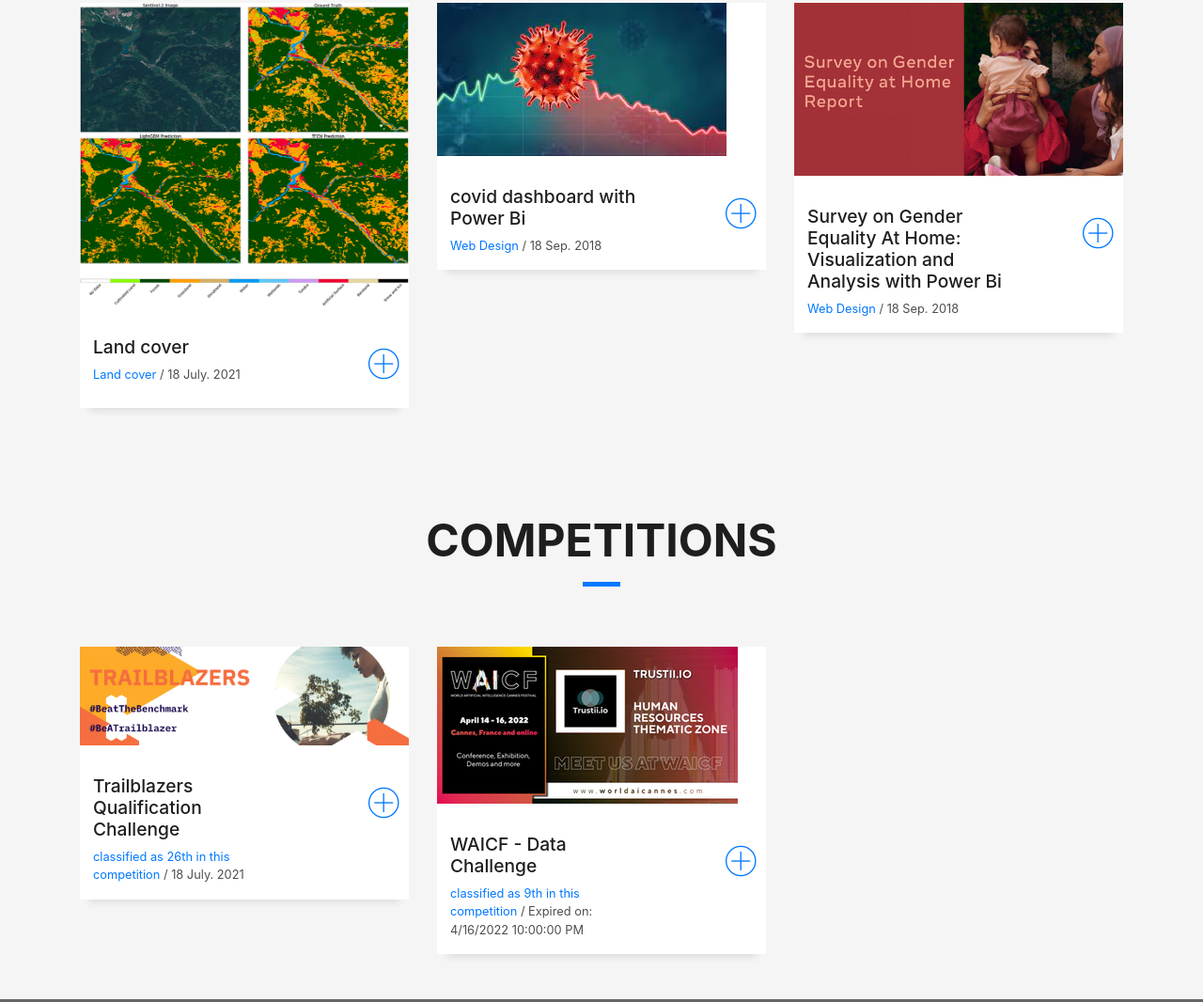
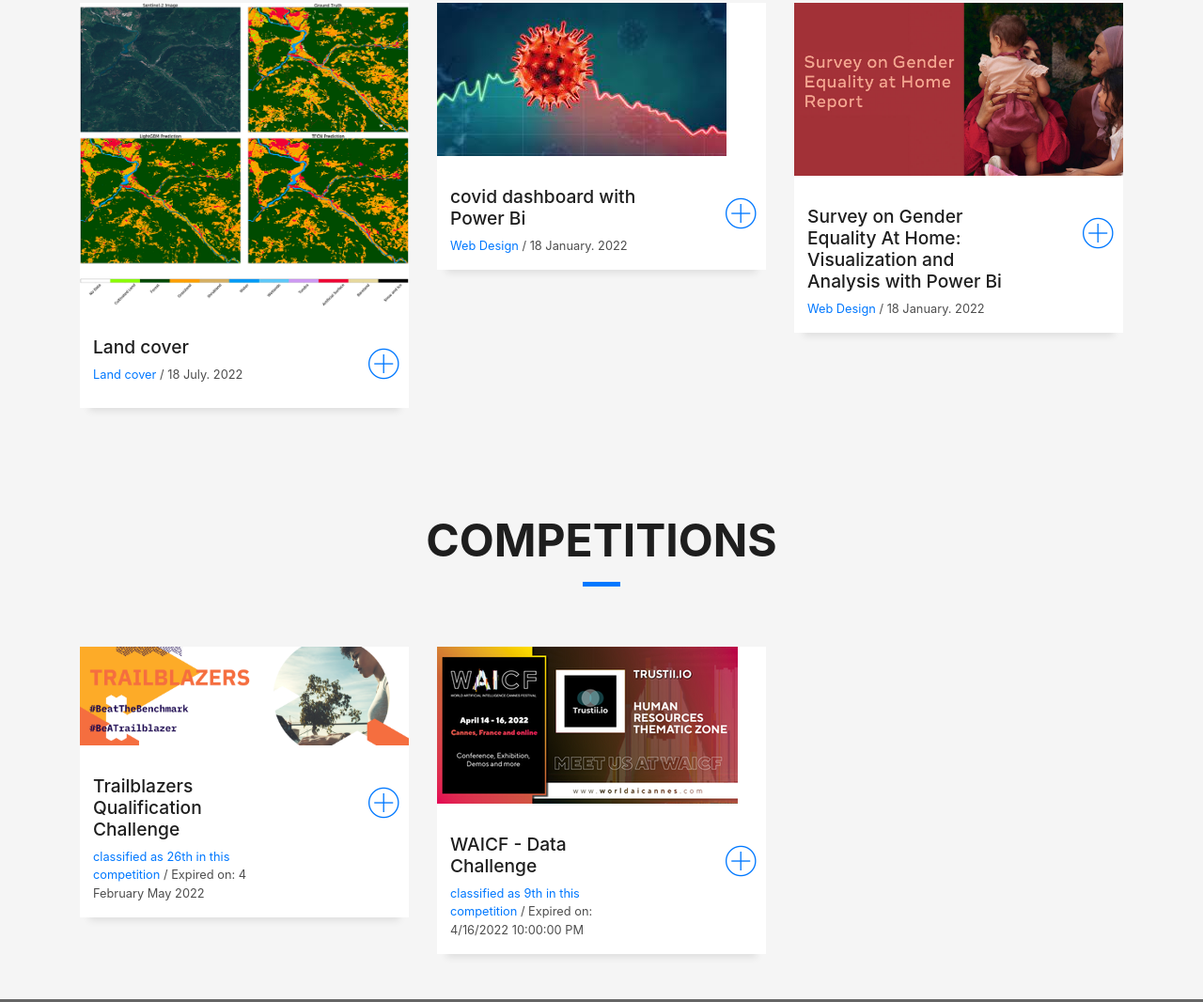
Before and after one commit to mohamedhajja/mohamedhajja.github.io, a plain HTML site: page index.html in a window 1280 px wide. Shown: the part 1769-2835 px from the top of the page at 94% size. Drawn offline with Linux system fonts and the light colour scheme; files whose address does not match are found by name.

Commit message:
modified:   index.html

```diff
--- a/index.html
+++ b/index.html
@@ -186,7 +186,7 @@
                   <div class="col-sm-8">
                     <h2 class="w-title">Land cover</h2>
                     <div class="w-more">
-                      <span class="w-ctegory">Land cover</span> / <span class="w-date">18 July. 2021</span>
+                      <span class="w-ctegory">Land cover</span> / <span class="w-date">18 July. 2022</span>
                     </div>
                   </div>
                   <div class="col-sm-4">
@@ -211,7 +211,7 @@
                   <div class="col-sm-8">
                     <h2 class="w-title">covid dashboard with Power Bi</h2>
                     <div class="w-more">
-                      <span class="w-ctegory">Web Design</span> / <span class="w-date">18 Sep. 2018</span>
+                      <span class="w-ctegory">Web Design</span> / <span class="w-date">18 January. 2022</span>
                     </div>
                   </div>
                   <div class="col-sm-4">
@@ -236,7 +236,7 @@
                   <div class="col-sm-8">
                     <h2 class="w-title">Survey on Gender Equality At Home: Visualization and Analysis with Power Bi</h2>
                     <div class="w-more">
-                      <span class="w-ctegory">Web Design</span> / <span class="w-date">18 Sep. 2018</span>
+                      <span class="w-ctegory">Web Design</span> / <span class="w-date">18 January. 2022</span>
                     </div>
                   </div>
                   <div class="col-sm-4">
@@ -274,7 +274,7 @@
       <div class="row">
         <div class="col-md-4">
           <div class="work-box">
-            <a href="https://zindi.africa/competitions/be-a-trailblazer/leaderboard" >
+            <a href="https://zindi.africa/users/Mohamed_HAJJA/competitions/certificate" >
               <div class="work-img">
                 <img src="img/Trailblazers.png" alt="" class="img-fluid">
               </div>
@@ -283,7 +283,7 @@
                   <div class="col-sm-8">
                     <h2 class="w-title">Trailblazers Qualification Challenge</h2>
                     <div class="w-more">
-                      <span class="w-ctegory">classified as 26th in this competition </span> / <span class="w-date">18 July. 2021</span>
+                      <span class="w-ctegory">classified as 26th in this competition </span> / <span class="w-date">Expired on: 4 February  May 2022</span>
                     </div>
                   </div>
                   <div class="col-sm-4">
```
